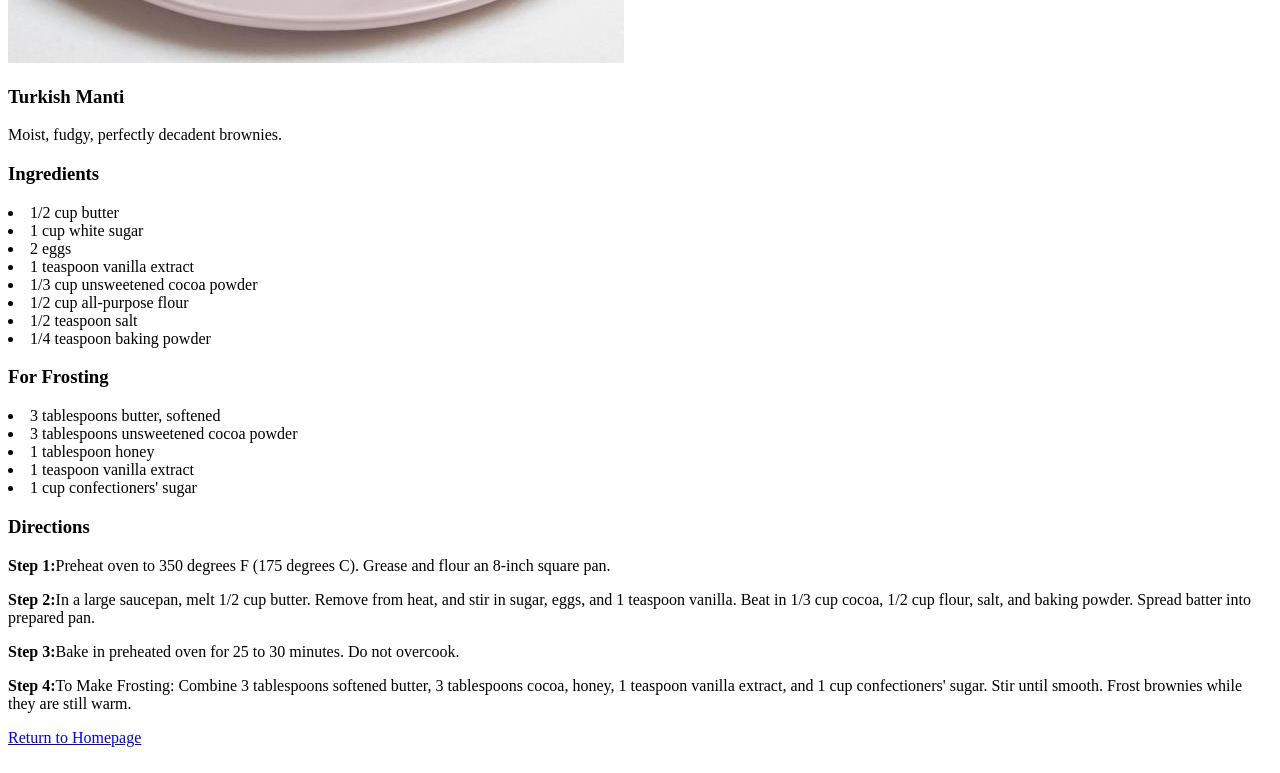
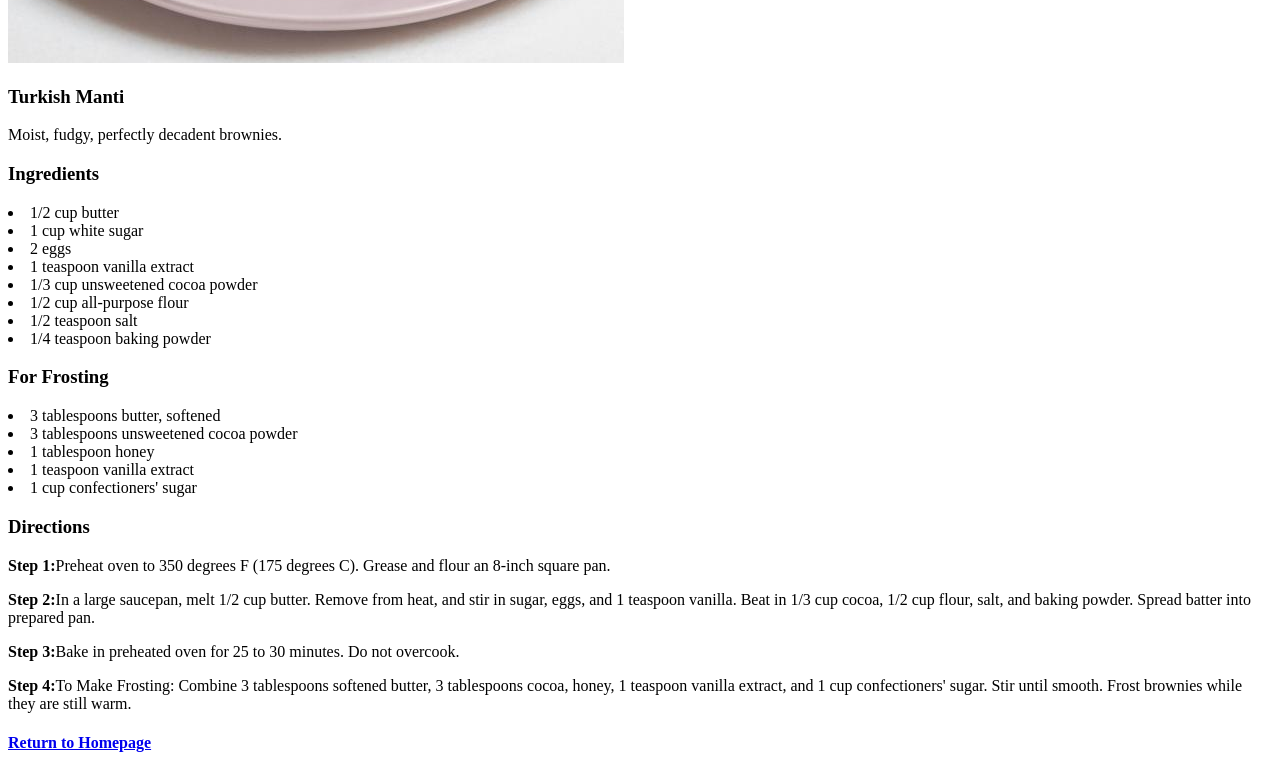
Before and after one commit to Connair19/odin-recipes, a plain HTML site: page recipes/brownies.html in a window 1280 px wide. Shown: the part 479-1252 px from the top of the page. Drawn offline with Linux system fonts and the light colour scheme.

```diff
--- a/recipes/brownies.html
+++ b/recipes/brownies.html
@@ -35,6 +35,7 @@
       <p><strong>Step 3:</strong>Bake in preheated oven for 25 to 30 minutes. Do not overcook.</p>
       <p><strong>Step 4:</strong>To Make Frosting: Combine 3 tablespoons softened butter, 3 tablespoons cocoa, honey, 1 teaspoon vanilla extract, and 1 cup confectioners' sugar. Stir until smooth. Frost brownies while they are still warm.</p>
   </o1>
-  <a href="../index.html">Return to Homepage</a>
+  <a href="../index.html"><h4>Return to Homepage</h4></a>
 </body>
+
 </html>
```
Also changed, not shown: recipes/burritos.html (+1 -1 lines), recipes/manti.html (+1 -1 lines).
